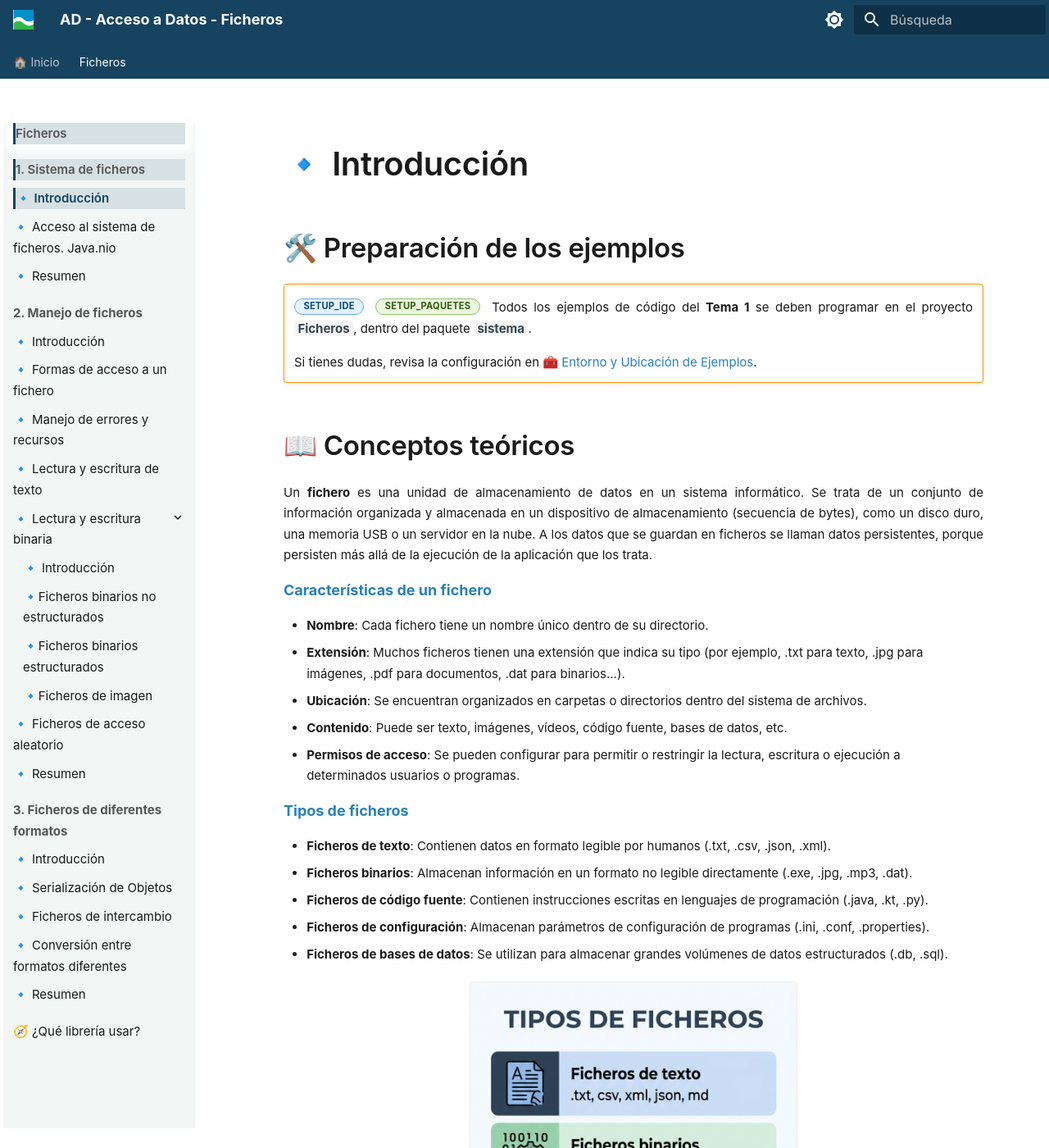
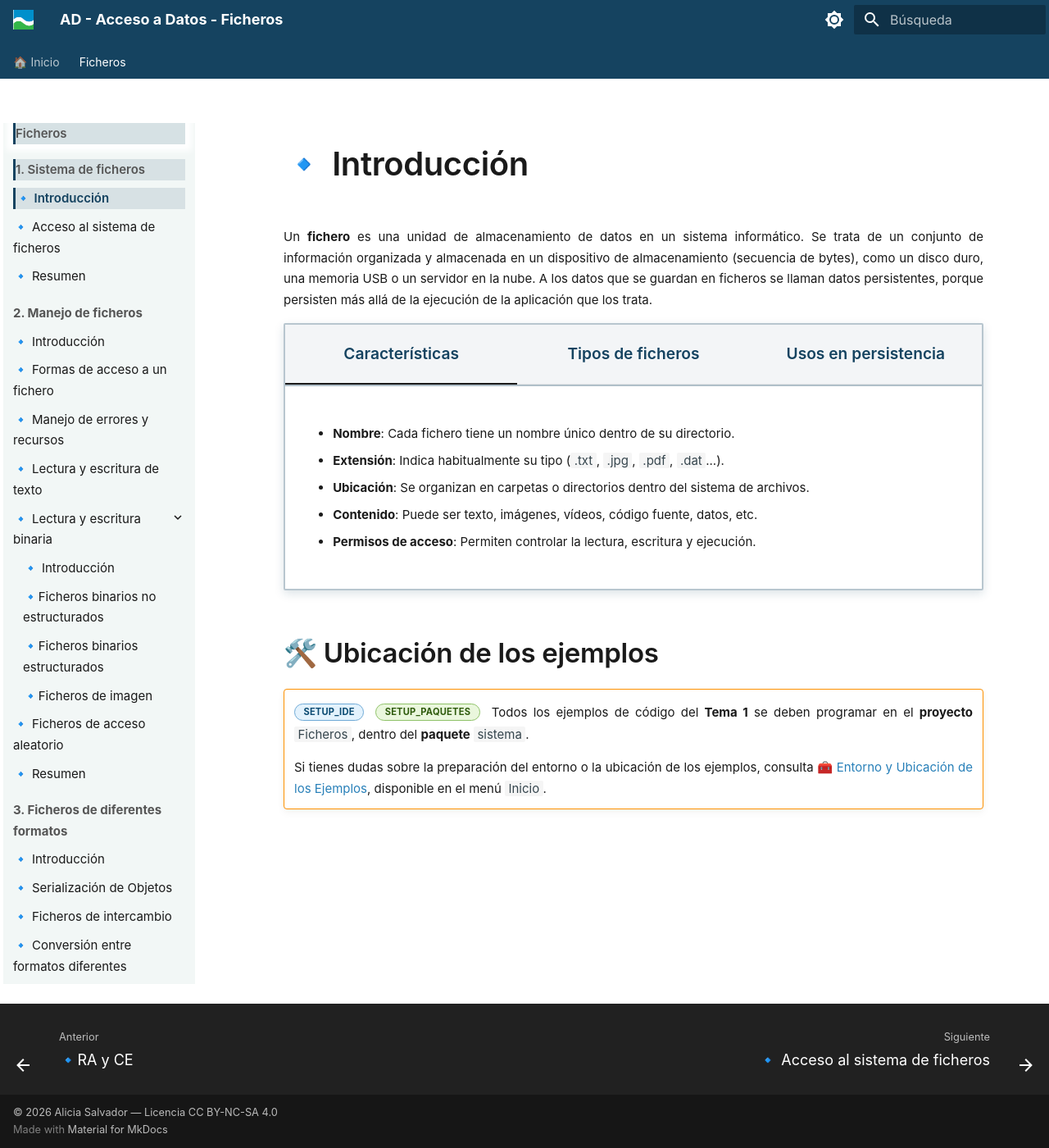
Before and after one commit to asalvadorc/AD_Ficheros_, an MkDocs documentation site: the page built from docs/T1_Sistema_de_ficheros/ficheros.md, in a window 1280 px wide and 1400 px high. Shown: the whole window at 82% size. Built offline with MkDocs 1.6.1 and Material for MkDocs 9.7.7, drawn with Linux system fonts in a browser that asks for light colours; some of the changed text lies outside the part shown.

Commit message:
ubicación

```diff
--- a/docs/T1_Sistema_de_ficheros/ficheros.md
+++ b/docs/T1_Sistema_de_ficheros/ficheros.md
@@ -5,46 +5,39 @@ hide:
 
 # 🔹 Introducción
 
-## 🛠️ Preparación de los ejemplos
-
-!!!warning ""
-    <span class="setup-tag setup-tag-ide">SETUP_IDE</span> <span class="setup-tag setup-tag-paquetes">SETUP_PAQUETES</span> Todos los ejemplos de código del **Tema 1** se deben programar en el proyecto **`Ficheros`**, dentro del paquete **`sistema`**.
-
-    Si tienes dudas, revisa la configuración en [🧰 Entorno y Ubicación de Ejemplos](../00_entorno_y_proyecto.md).
-
-
-## 📖 Conceptos teóricos
 Un **fichero** es una unidad de almacenamiento de datos en un sistema informático. Se trata de un conjunto de información organizada y almacenada en un dispositivo de almacenamiento (secuencia de bytes), como un disco duro, una memoria USB o un servidor en la nube.
 A los datos que se guardan en ficheros se llaman datos persistentes, porque persisten más allá de la ejecución de la aplicación que los trata.
 
+=== "Características"
 
-**Características de un fichero**{.azul}
+    - **Nombre**: Cada fichero tiene un nombre único dentro de su directorio.
+    - **Extensión**: Indica habitualmente su tipo (`.txt`, `.jpg`, `.pdf`, `.dat`...).
+    - **Ubicación**: Se organizan en carpetas o directorios dentro del sistema de archivos.
+    - **Contenido**: Puede ser texto, imágenes, vídeos, código fuente, datos, etc.
+    - **Permisos de acceso**: Permiten controlar la lectura, escritura y ejecución.
 
-- **Nombre**: Cada fichero tiene un nombre único dentro de su directorio.
-- **Extensión**: Muchos ficheros tienen una extensión que indica su tipo (por ejemplo, .txt para texto, .jpg para imágenes, .pdf para documentos, .dat para binarios...).
-- **Ubicación**: Se encuentran organizados en carpetas o directorios dentro del sistema de archivos.
-- **Contenido**: Puede ser texto, imágenes, vídeos, código fuente, bases de datos, etc.
-- **Permisos de acceso**: Se pueden configurar para permitir o restringir la lectura, escritura o ejecución a determinados usuarios o programas.
+=== "Tipos de ficheros"
+
+    - **Texto**: `.txt`, `.csv`, `.json`, `.xml`.
+    - **Binarios**: `.exe`, `.jpg`, `.mp3`, `.dat`.
+    - **Código fuente**: `.java`, `.kt`, `.py`.
+    - **Configuración**: `.ini`, `.conf`, `.properties`.
+    - **Bases de datos**: `.db`, `.sql`.
+
+=== "Usos en persistencia"
+
+    El uso de ficheros para la persistencia de datos es una alternativa sencilla y eficiente cuando no se requiere una base de datos completa:
+
+    - Guardar **ajustes de una aplicación**.
+    - Mantener **registros de eventos o errores**.
+    - Almacenar **información de usuario o del estado de la aplicación**.
+    - Facilitar el **intercambio de datos entre programas**.
+    - Permitir el funcionamiento **sin conexión o sin una base de datos centralizada**.
 
 
-**Tipos de ficheros**{.azul}
+## 🛠️ Ubicación de los ejemplos
 
-- **Ficheros de texto**: Contienen datos en formato legible por humanos (.txt, .csv, .json, .xml).
-- **Ficheros binarios**: Almacenan información en un formato no legible directamente (.exe, .jpg, .mp3, .dat).
-- **Ficheros de código fuente**: Contienen instrucciones escritas en lenguajes de programación (.java, .kt, .py).
-- **Ficheros de configuración**: Almacenan parámetros de configuración de programas (.ini, .conf, .properties).
-- **Ficheros de bases de datos**: Se utilizan para almacenar grandes volúmenes de datos estructurados (.db, .sql).
+!!!warning ""
+    <span class="setup-tag setup-tag-ide">SETUP_IDE</span> <span class="setup-tag setup-tag-paquetes">SETUP_PAQUETES</span> Todos los ejemplos de código del **Tema 1** se deben programar en el **proyecto** `Ficheros`, dentro del **paquete** `sistema`.
 
-
-![Tipos de ficheros](tiposficheros_moderno_es.jpg){width=400 .img-izquierda }
-
-
-**Principales usos de la persistencia de datos en ficheros**{.azul}
-
-El uso de ficheros para la persistencia de datos es una alternativa sencilla y eficiente cuando no se requiere una base de datos completa:
-
-- Guardar ajustes de una aplicación en archivos de configuración (.properties, .ini, .json).
-- Mantener un historial de eventos o errores en un sistema (.log).
-- Guardar información de usuario o estado de la aplicación sin necesidad de una base de datos (.csv, .json).
-- Comunicación entre programas mediante archivos JSON o XML.
-- Aplicaciones que funcionan sin internet o sin una base de datos centralizada.
+    Si tienes dudas sobre la preparación del entorno o la ubicación de los ejemplos, consulta [🧰 Entorno y Ubicación de los Ejemplos](../00_entorno_y_proyecto.md), disponible en el menú `Inicio`.
--- a/mkdocs.yml
+++ b/mkdocs.yml
@@ -85,12 +85,12 @@ nav:
 - 🏠 Inicio:
   - index.md
   - 🔹Guía de estudio: guia_estudio.md
-  - 🔹Entorno y Ubicación de Ejemplos: 00_entorno_y_proyecto.md
+  - 🔹Entorno y ubicación de los ejemplos: 00_entorno_y_proyecto.md
   - 🔹RA y CE: RA_CE.md
 - Ficheros:
   - 1. Sistema de ficheros:
     - 🔹 Introducción: T1_Sistema_de_ficheros/ficheros.md
-    - 🔹 Acceso al sistema de ficheros. Java.nio: T1_Sistema_de_ficheros/NIO_AccesoFicheros.md
+    - 🔹 Acceso al sistema de ficheros: T1_Sistema_de_ficheros/NIO_AccesoFicheros.md
     - 🔹 Resumen: T1_Sistema_de_ficheros/resumen.md
     #- 📝 Ejercicio obligatorio 1: T1_Sistema_de_ficheros/exercicis.md
   - 2. Manejo de ficheros:
```
Also changed, not shown: docs/T2_Gestion_del_contenido/intro.md (+8 -10 lines), docs/T3_Formatos_diferentes/intro.md (+25 -49 lines).
